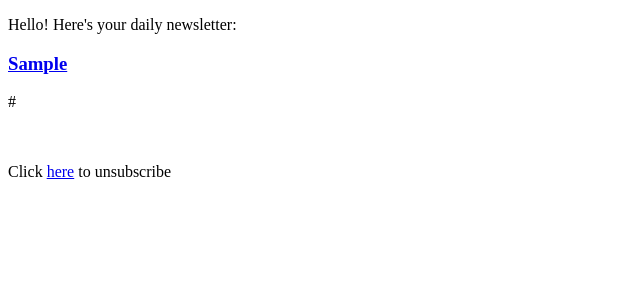
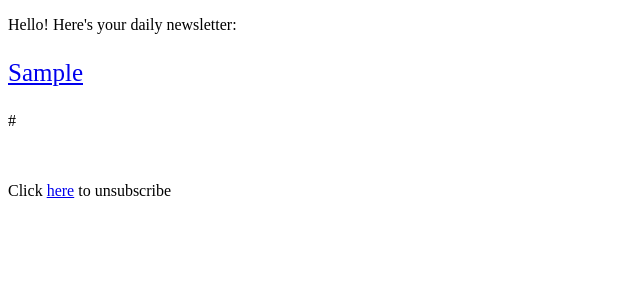
Before and after one commit to msimon42/news_scraper, a Flask app: template templates/mail_templates/daily_articles.html in a window 1280 px wide. Shown: the top 300 px of the page, without its empty margins (0-640 px from the left). Run offline with Flask 2, Linux system fonts and the light colour scheme; the template is opened without the code that fills it: values that come from a table or form of the project are taken from there, others are empty; tables that the repository leaves empty hold one stand-in row (values such as "Sample post").

Commit message:
Update font size for headline

```diff
--- a/templates/mail_templates/daily_articles.html
+++ b/templates/mail_templates/daily_articles.html
@@ -3,7 +3,7 @@
 {% for article in articles %}
   <div style='padding-bottom: 20px;'>
     <a href="{{ article.url }}" style='margin-bottom:2px;'>
-      <h3>{{ article.headline }}</h3>
+      <p style='font-size: 25px;'>{{ article.headline }}</p>
     </a>
     <p>{{ article.link.url }}</p>
   </div>
```
